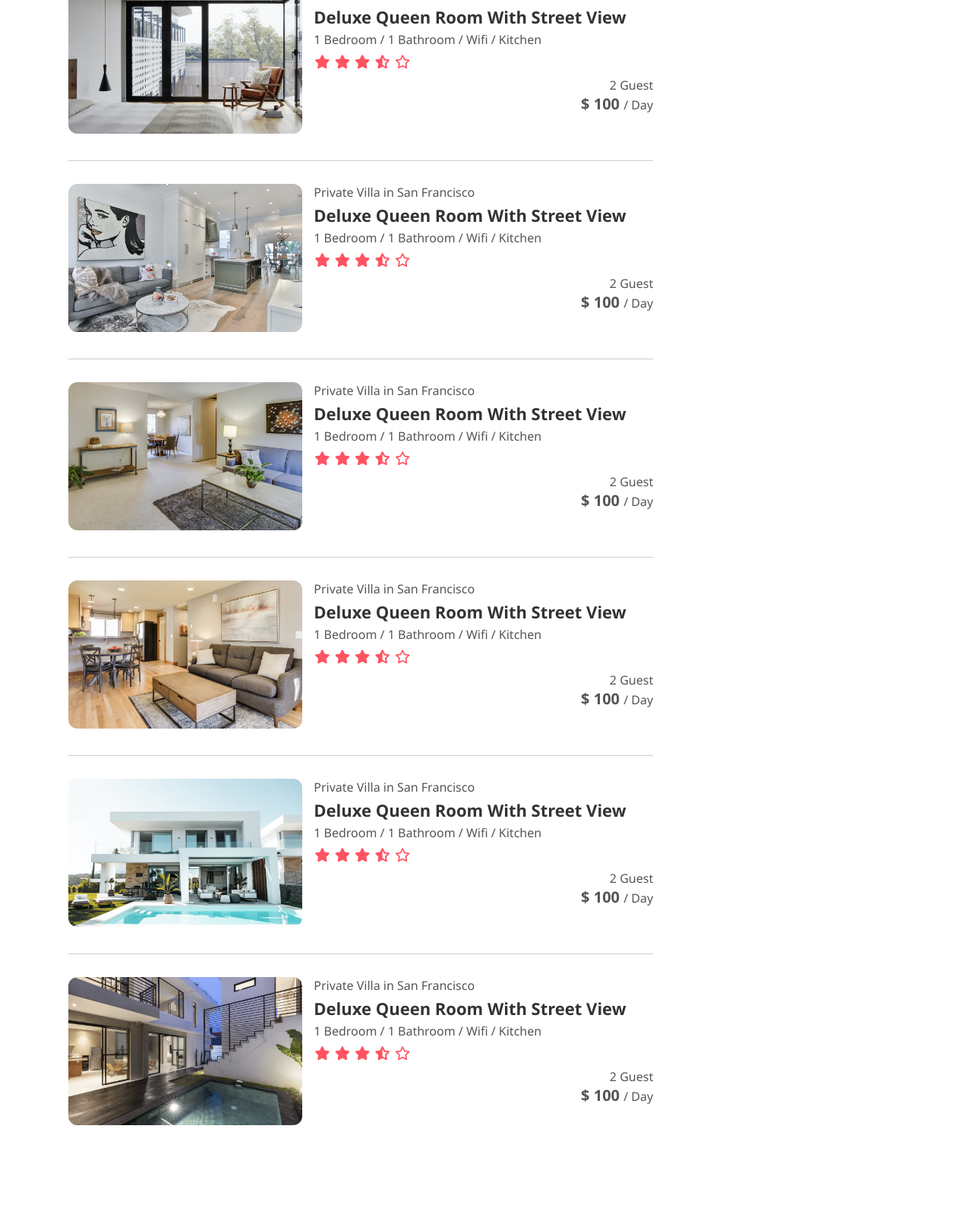
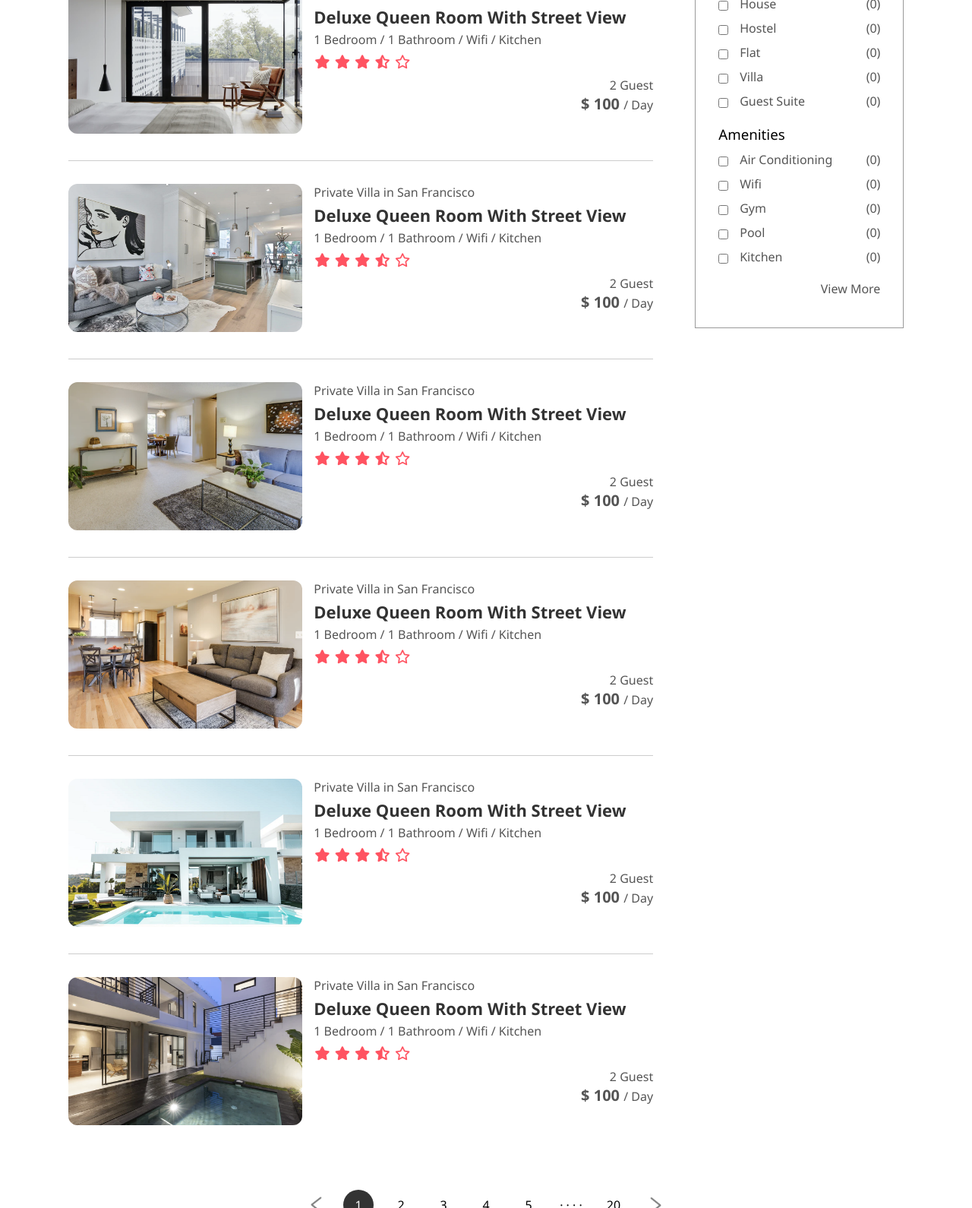
Before and after one commit to EmanTariq04/airbnb-clone, a plain HTML site: page listings.html in a window 1280 px wide. Shown: the part 277-1867 px from the top of the page at 76% size. Drawn offline with Linux system fonts and the light colour scheme.

Commit message:
second page complete

```diff
--- a/listings.html
+++ b/listings.html
@@ -154,8 +154,57 @@
         <div class="right-col">
           <div class="sidebar">
             <h2>Select Filters</h2>
+            <h3>Property Type</h3>
+            <div class="filter">
+              <input type="checkbox"> <p>House</p> <span>(0)</span>
+            </div>
+            <div class="filter">
+              <input type="checkbox"> <p>Hostel</p> <span>(0)</span>
+            </div>
+            <div class="filter">
+              <input type="checkbox"> <p>Flat</p> <span>(0)</span>
+            </div>
+            <div class="filter">
+              <input type="checkbox"> <p>Villa</p> <span>(0)</span>
+            </div>
+            <div class="filter">
+              <input type="checkbox"> <p>Guest Suite</p> <span>(0)</span>
+            </div>
+            <h3>Amenities</h3>
+            <div class="filter">
+              <input type="checkbox"> <p>Air Conditioning</p> <span>(0)</span>
+            </div>
+            <div class="filter">
+              <input type="checkbox"> <p>Wifi</p> <span>(0)</span>
+            </div>
+            <div class="filter">
+              <input type="checkbox"> <p>Gym</p> <span>(0)</span>
+            </div>
+            <div class="filter">
+              <input type="checkbox"> <p>Pool</p> <span>(0)</span>
+            </div>
+            <div class="filter">
+              <input type="checkbox"> <p>Kitchen</p> <span>(0)</span>
+            </div>
+
+            <div class="sidebar-link">
+              <a href="#">View More</a>
+            </div>
           </div>
         </div>
+      </div>
+
+      <div class="pagination">
+        <img src="images/arrow.png">
+        <span class="current">1</span>
+        <span>2</span>
+        <span>3</span>
+        <span>4</span>
+        <span>5</span>
+        <span>&middot; &middot; &middot; &middot;</span>
+        <span>20</span>
+        <img src="images/arrow.png" class="right-arrow">
+
       </div>
 
       <div class="footer">
--- a/style.css
+++ b/style.css
@@ -481,3 +481,92 @@ nav .fa-bars {
 .sidebar h2 {
   font-weight: 500;
 }
+
+.sidebar h3 {
+  font-weight: 500;
+  margin: 20px 0 10px;
+}
+
+.filter {
+  display: flex;
+  align-items: center;
+  color: #555;
+  margin-bottom: 10px;
+}
+
+.filter p {
+  flex: 1;
+}
+
+.filter input {
+  margin-right: 15px;
+  cursor: pointer;
+  margin-top: 4px;
+}
+
+.sidebar-link {
+  text-align: right;
+  margin: 20px 0;
+}
+
+.sidebar-link a {
+  text-decoration: none;
+  color: #555;
+}
+
+.pagination {
+  display: flex;
+  align-items: center;
+  justify-content: center;
+  margin: 40px 0;
+}
+
+.pagination img {
+  width: 15px;
+  margin: 10px 20px;
+}
+
+.right-arrow {
+  transform: rotate(180deg);
+}
+
+.pagination span {
+  margin: 10px 8px;
+  width: 40px;
+  height: 40px;
+  line-height: 40px;
+  text-align: center;
+  border-radius: 50%;
+  cursor: pointer;
+}
+
+.pagination .current {
+  background: #333;
+  color: #fff;
+}
+
+
+@media only screen and (max-width: 700px) {
+  .list-container {
+    margin-top: 150px;
+  }
+  .left-col, .right-col, .house-img, .house-info {
+    flex-basis: 100%;
+  }
+  .left-col h1 {
+    font-size: 22px;
+  }
+  .house-info h3 {
+    font-size: 18px;
+  }
+  .house-info i {
+    font-size: 16px;
+  }
+  .pagination span {
+    margin: 10px 2px;
+    width: 30px;
+    height: 30px;
+    line-height: 30px;
+    font-size: 12px;
+  }
+}
```
